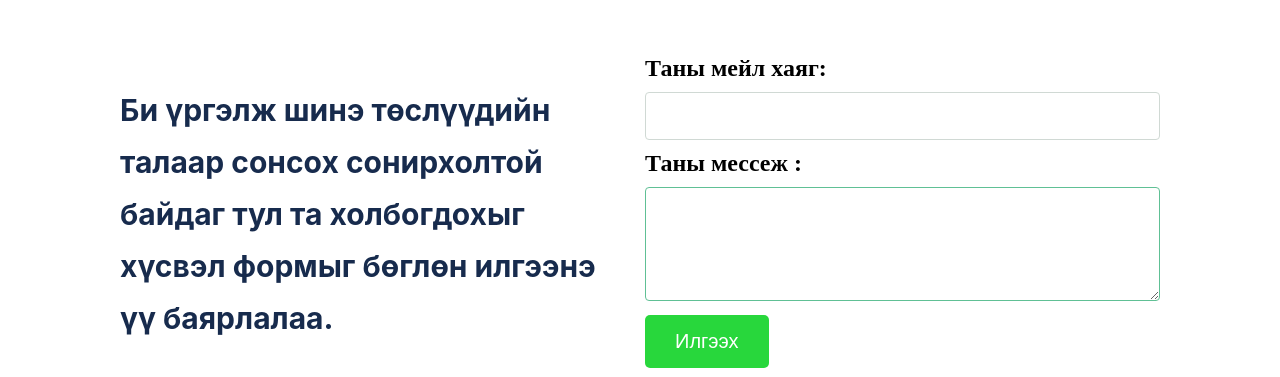
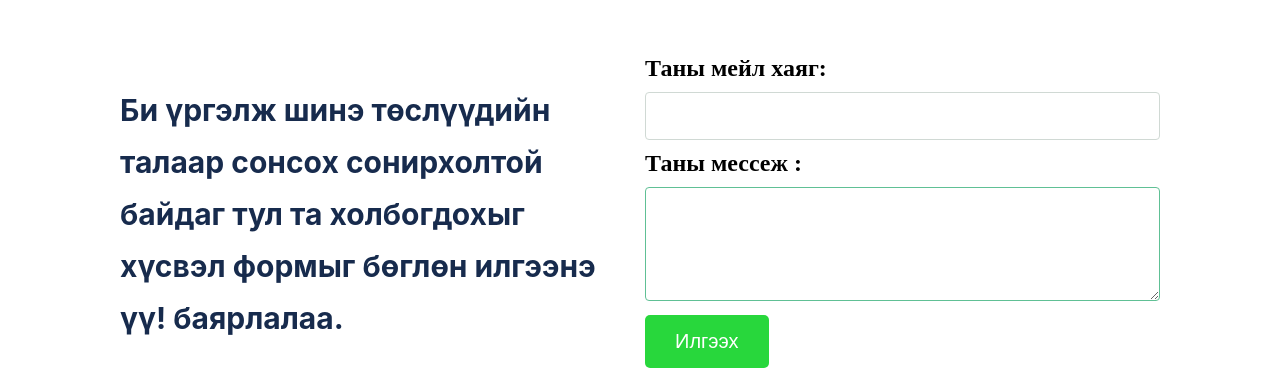
Before and after one commit to buyankhishig23/myweb, a website with bundled scripts: page index.html in a window 1280 px wide. Shown: the part 1869-2246 px from the top of the page. Built offline with nearby package versions, Linux system fonts and the light colour scheme; files whose address does not match are found by name.

Commit message:
Update index.html

```diff
--- a/index.html
+++ b/index.html
@@ -188,7 +188,7 @@
 
     <section class="contact-form">
       <h2 class="contact-form-text">
-        Би үргэлж шинэ төслүүдийн талаар сонсох сонирхолтой байдаг тул та холбогдохыг хүсвэл формыг бөглөн илгээнэ үү баярлалаа.
+        Би үргэлж шинэ төслүүдийн талаар сонсох сонирхолтой байдаг тул та холбогдохыг хүсвэл формыг бөглөн илгээнэ үү! баярлалаа.
       </h2>
       <form action="https://formspree.io/f/mnqkwavb" method="POST">
   <label class="form1">
```
